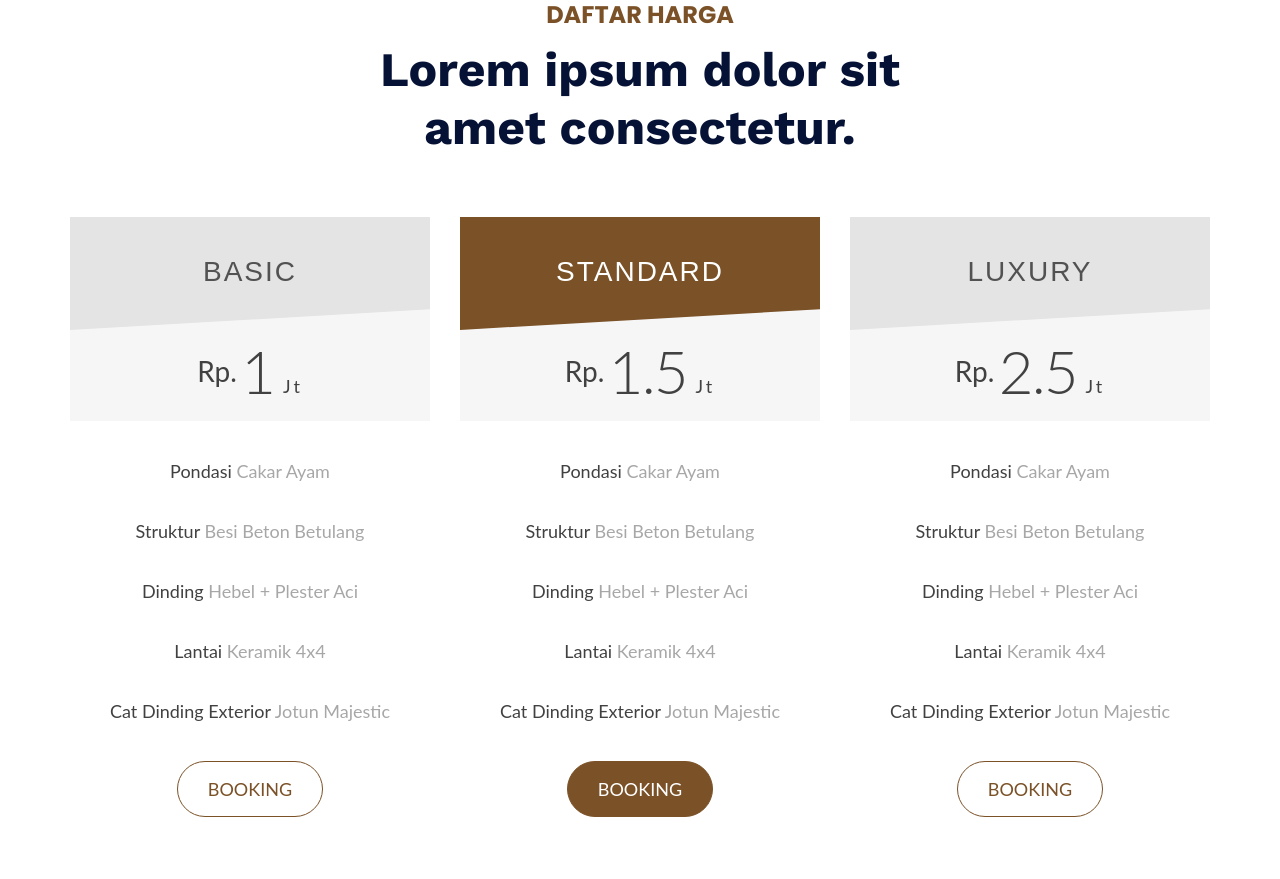
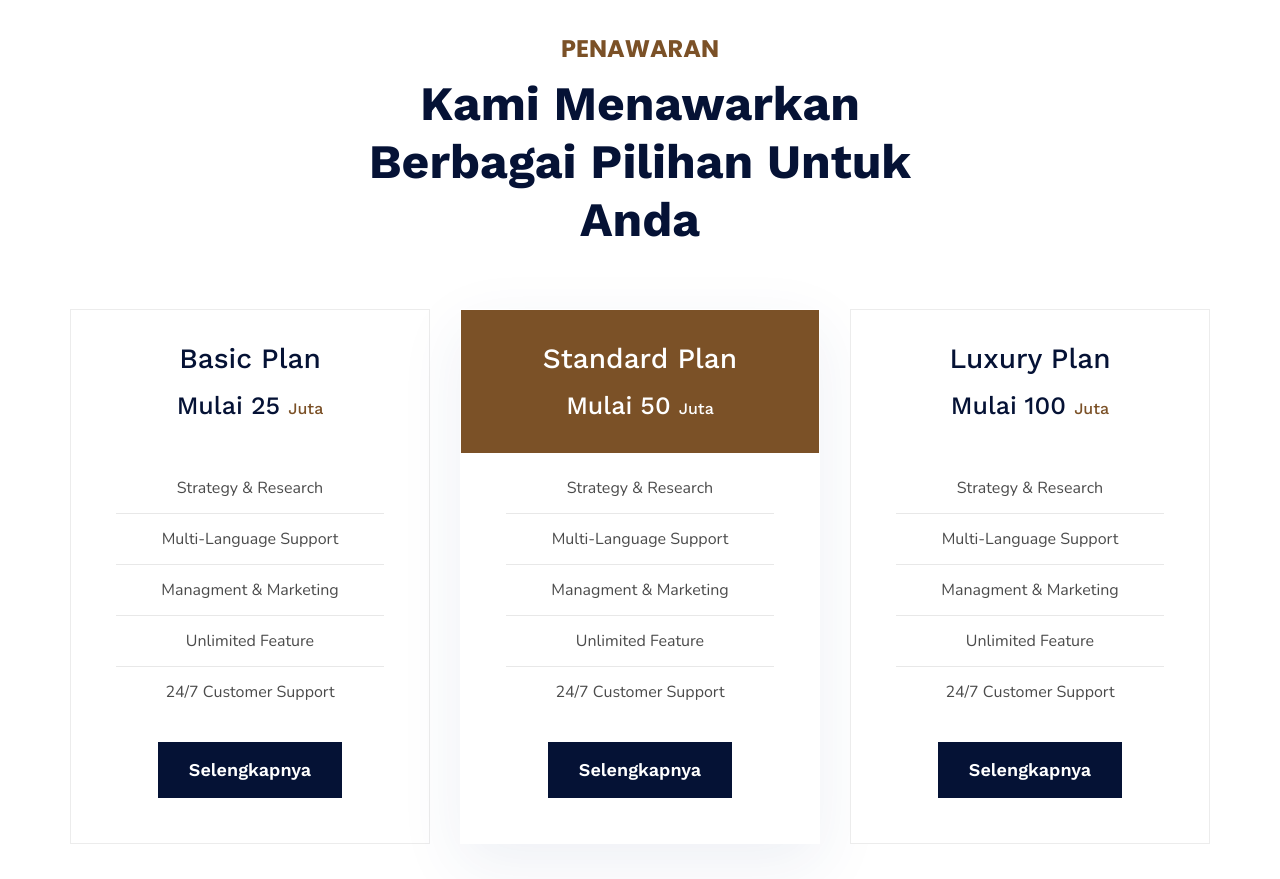
Before and after one commit to Ilham06/building, a plain HTML site: page index.html in a window 1280 px wide. Shown: the part 2881-3760 px from the top of the page. Drawn offline with nearby package versions, Linux system fonts and the light colour scheme; files whose address does not match are found by name.

Commit message:
fix all design

```diff
--- a/index.html
+++ b/index.html
@@ -205,197 +205,81 @@
         </div>
     </section>
 
-    <div id="generic_price_table" class="mt-5 pt-5">
-        <section>
-
-            <div class="container">
-                <div class="row">
-                    <div class="col-lg-12">
-                        <div class="section-title algin-center"> <span>Daftar Harga</span>
-                            <h2>Lorem ipsum dolor sit amet consectetur.</h2>
+    <!-- Pricing Table Start -->
+    <div class="pricing-area section-padding">
+        <div class="container">
+            <div class="row">
+                <div class="col-lg-12">
+                    <div class="section-title algin-center"> <span>Penawaran</span>
+                        <h2>Kami Menawarkan Berbagai Pilihan Untuk Anda</h2>
+                    </div>
+                </div>
+            </div>
+            <div class="row">
+                <div class="col-xl-4 col-lg-4 col-md-6 md-mb-30">
+                    <div class="pricing-item">
+                        <div class="pricing-header">
+                            <div class="pricing-price">
+                                <h4>Basic Plan</h4>
+                                <h3 class="mt-10">Mulai 25 <span>Juta</span></h3>
+                            </div>
+                        </div>
+                        <div class="pricing-content mt-10">
+                            <ul>
+                                <li>Strategy & Research</li>
+                                <li>Multi-Language Support</li>
+                                <li>Managment & Marketing</li>
+                                <li>Unlimited Feature</li>
+                                <li>24/7 Customer Support</li>
+                            </ul> <a class="theme-btn price-btn mt-25" href="https://wa.me/+6282211229967?text=hello%20prie%20bangun%20jaya,%20saya%20tertarik%20dengan%20basic%20plan">Selengkapnya</a>
                         </div>
                     </div>
                 </div>
-                <!--BLOCK ROW START-->
-                <div class="row">
-                    <div class="col-md-4">
-
-                        <!--PRICE CONTENT START-->
-                        <div class="generic_content clearfix">
-
-                            <!--HEAD PRICE DETAIL START-->
-                            <div class="generic_head_price clearfix">
-
-                                <!--HEAD CONTENT START-->
-                                <div class="generic_head_content clearfix">
-
-                                    <!--HEAD START-->
-                                    <div class="head_bg"></div>
-                                    <div class="head">
-                                        <span>Basic</span>
-                                    </div>
-                                    <!--//HEAD END-->
-
-                                </div>
-                                <!--//HEAD CONTENT END-->
-
-                                <!--PRICE START-->
-                                <div class="generic_price_tag clearfix">
-                                    <span class="price">
-                                        <span class="sign">Rp.</span>
-                                        <span class="currency">1</span>
-                                        <span class="cent"></span>
-                                        <span class="month"> Jt</span>
-                                    </span>
-                                </div>
-                                <!--//PRICE END-->
-
+                <div class="col-xl-4 col-lg-4 col-md-6 sm-mb-30">
+                    <div class="pricing-item box">
+                        <div class="pricing-header">
+                            <div class="pricing-price">
+                                <h4 class="fff">Standard Plan</h4>
+                                <h3 class="mt-10 fff">Mulai 50 <span class="fff">Juta</span></h3>
                             </div>
-                            <!--//HEAD PRICE DETAIL END-->
-
-                            <!--FEATURE LIST START-->
-                            <div class="generic_feature_list">
-                                <ul>
-                                    <li><span>Pondasi</span> Cakar Ayam</li>
-                                    <li><span>Struktur</span> Besi Beton Betulang</li>
-                                    <li><span>Dinding</span> Hebel + Plester Aci</li>
-                                    <li><span>Lantai</span> Keramik 4x4</li>
-                                    <li><span>Cat Dinding Exterior</span> Jotun Majestic</li>
-                                </ul>
-                            </div>
-                            <!--//FEATURE LIST END-->
-
-                            <!--BUTTON START-->
-                            <div class="generic_price_btn clearfix">
-                                <a class="" href="https://wa.me/+6282211229967?text=hallo%20prie%20bangun%20jaya,saya%20tertarik%20dengan%20paket%20basic.">Booking</a>
-                            </div>
-                            <!--//BUTTON END-->
-
                         </div>
-                        <!--//PRICE CONTENT END-->
-
-                    </div>
-
-                    <div class="col-md-4">
-
-                        <!--PRICE CONTENT START-->
-                        <div class="generic_content active clearfix">
-
-                            <!--HEAD PRICE DETAIL START-->
-                            <div class="generic_head_price clearfix">
-
-                                <!--HEAD CONTENT START-->
-                                <div class="generic_head_content clearfix">
-
-                                    <!--HEAD START-->
-                                    <div class="head_bg"></div>
-                                    <div class="head">
-                                        <span>Standard</span>
-                                    </div>
-                                    <!--//HEAD END-->
-
-                                </div>
-                                <!--//HEAD CONTENT END-->
-
-                                <!--PRICE START-->
-                                <div class="generic_price_tag clearfix">
-                                    <span class="price">
-                                        <span class="sign">Rp. </span>
-                                        <span class="currency">1.5</span>
-                                        <span class="cent"></span>
-                                        <span class="month"> Jt</span>
-                                    </span>
-                                </div>
-                                <!--//PRICE END-->
-
-                            </div>
-                            <!--//HEAD PRICE DETAIL END-->
-
-                            <!--FEATURE LIST START-->
-                            <div class="generic_feature_list">
-                                <ul>
-                                    <li><span>Pondasi</span> Cakar Ayam</li>
-                                    <li><span>Struktur</span> Besi Beton Betulang</li>
-                                    <li><span>Dinding</span> Hebel + Plester Aci</li>
-                                    <li><span>Lantai</span> Keramik 4x4</li>
-                                    <li><span>Cat Dinding Exterior</span> Jotun Majestic</li>
-                                </ul>
-                            </div>
-                            <!--//FEATURE LIST END-->
-
-                            <!--BUTTON START-->
-                            <div class="generic_price_btn clearfix">
-                                <a class="" href="https://wa.me/+6282211229967?text=hallo%20prie%20bangun%20jaya,saya%20tertarik%20dengan%20paket%20standar.">Booking</a>
-                            </div>
-                            <!--//BUTTON END-->
-
+                        <div class="pricing-content mt-10">
+                            <ul>
+                                <li>Strategy & Research</li>
+                                <li>Multi-Language Support</li>
+                                <li>Managment & Marketing</li>
+                                <li>Unlimited Feature</li>
+                                <li>24/7 Customer Support</li>
+                            </ul> <a class="price-btn mt-25" href="https://wa.me/+6282211229967?text=hello%20prie%20bangun%20jaya,%20saya%20tertarik%20dengan%20standar%20plan">Selengkapnya</a>
                         </div>
-                        <!--//PRICE CONTENT END-->
-
-                    </div>
-                    <div class="col-md-4">
-
-                        <!--PRICE CONTENT START-->
-                        <div class="generic_content clearfix">
-
-                            <!--HEAD PRICE DETAIL START-->
-                            <div class="generic_head_price clearfix">
-
-                                <!--HEAD CONTENT START-->
-                                <div class="generic_head_content clearfix">
-
-                                    <!--HEAD START-->
-                                    <div class="head_bg"></div>
-                                    <div class="head">
-                                        <span>Luxury</span>
-                                    </div>
-                                    <!--//HEAD END-->
-
-                                </div>
-                                <!--//HEAD CONTENT END-->
-
-                                <!--PRICE START-->
-                                <div class="generic_price_tag clearfix">
-                                    <span class="price">
-                                        <span class="sign">Rp. </span>
-                                        <span class="currency">2.5</span>
-                                        <span class="cent"></span>
-                                        <span class="month"> Jt</span>
-                                    </span>
-                                </div>
-                                <!--//PRICE END-->
-
-                            </div>
-                            <!--//HEAD PRICE DETAIL END-->
-
-                            <!--FEATURE LIST START-->
-                            <div class="generic_feature_list">
-                                <ul>
-                                    <li><span>Pondasi</span> Cakar Ayam</li>
-                                    <li><span>Struktur</span> Besi Beton Betulang</li>
-                                    <li><span>Dinding</span> Hebel + Plester Aci</li>
-                                    <li><span>Lantai</span> Keramik 4x4</li>
-                                    <li><span>Cat Dinding Exterior</span> Jotun Majestic</li>
-                                </ul>
-                            </div>
-                            <!--//FEATURE LIST END-->
-
-                            <!--BUTTON START-->
-                            <div class="generic_price_btn clearfix">
-                                <a class="" href="https://wa.me/+6282211229967?text=hallo%20prie%20bangun%20jaya,saya%20tertarik%20dengan%20paket%20luxury.">Booking</a>
-                            </div>
-                            <!--//BUTTON END-->
-
-                        </div>
-                        <!--//PRICE CONTENT END-->
-
                     </div>
                 </div>
-                <!--//BLOCK ROW END-->
+                <div class="col-xl-4 col-lg-4 col-md-6">
+                    <div class="pricing-item">
+                        <div class="pricing-header">
 
+                            <div class="pricing-price">
+                                <h4>Luxury Plan</h4>
+                                <h3 class="mt-10">Mulai 100 <span>Juta</span></h3>
+                            </div>
+                        </div>
+                        <div class="pricing-content mt-10">
+                            <ul>
+                                <li>Strategy & Research</li>
+                                <li>Multi-Language Support</li>
+                                <li>Managment & Marketing</li>
+                                <li>Unlimited Feature</li>
+                                <li>24/7 Customer Support</li>
+                            </ul> <a class="theme-btn price-btn mt-25" href="https://wa.me/+6282211229967?text=hello%20prie%20bangun%20jaya,%20saya%20tertarik%20dengan%20luxury%20plan">Selengkapnya</a>
+                        </div>
+                    </div>
+                </div>
             </div>
-        </section>
+        </div>
     </div>
+    <!-- Pricing Table End -->
+
+
 
     <!-- About Area End -->
 
--- a/style.css
+++ b/style.css
@@ -667,6 +667,10 @@ button:focus {
 .box,
 .price-btn::before {
 	background: #7B5127;
+}
+
+.price-btn:hover {
+	color: #FFF;
 }
 
 .font-poppins {
```
